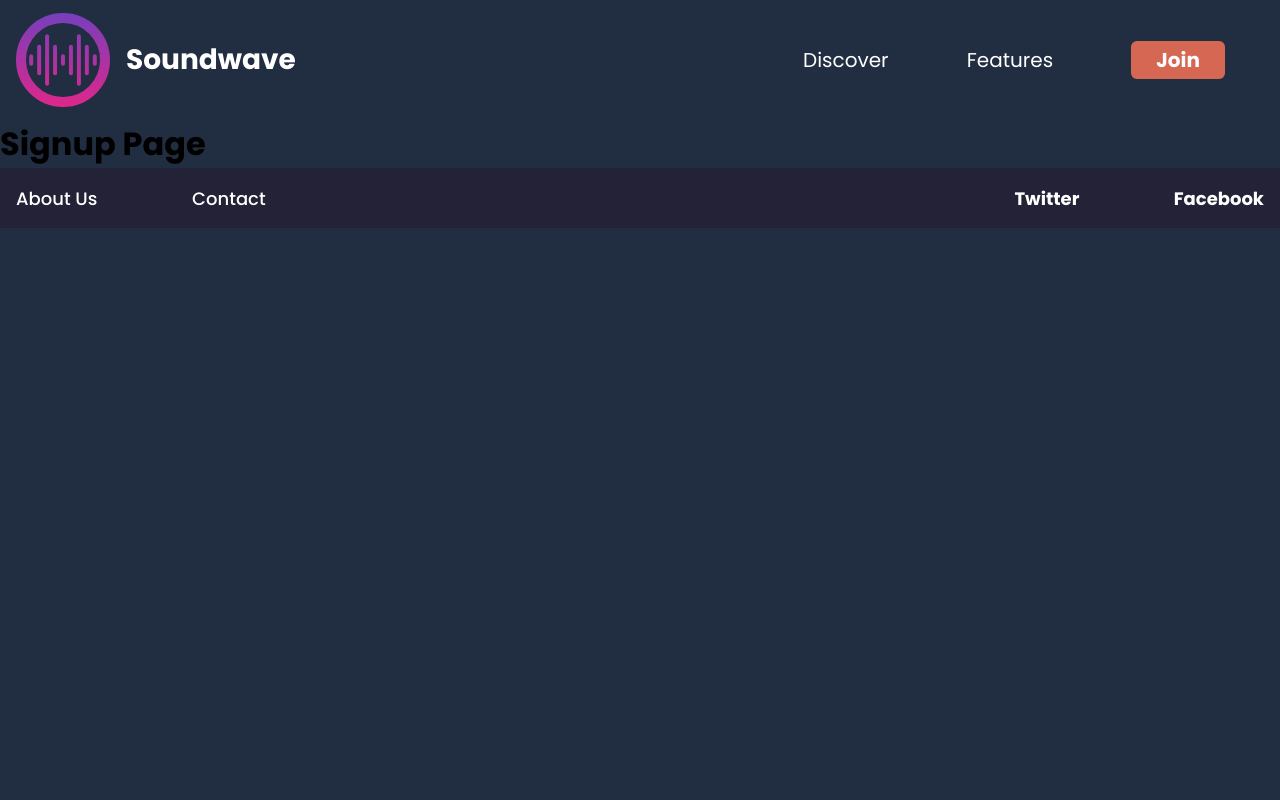
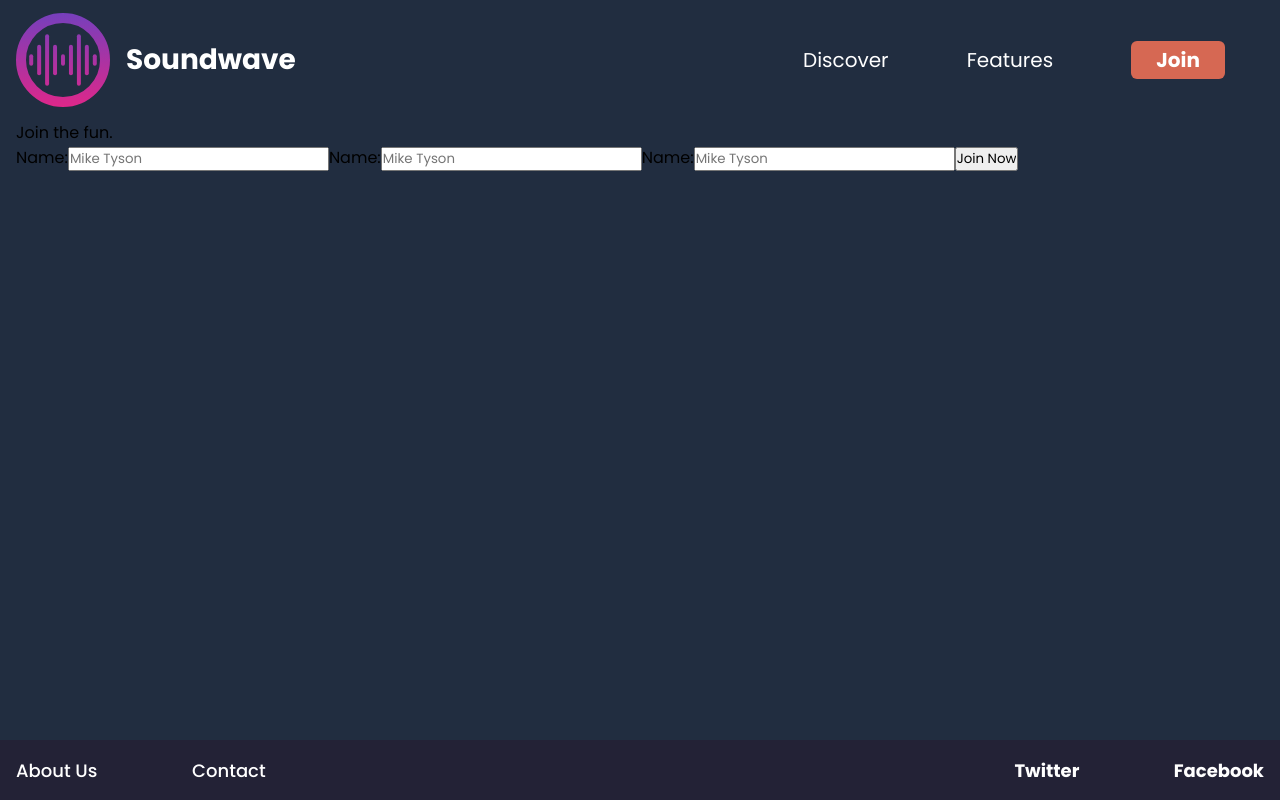
Before and after one commit to EtshD1/Soundwave, a React (Create React App) app: page /signup in a window 1280 px wide. Built offline with nearby package versions, Linux system fonts and the light colour scheme.

Commit message:
Add signup page content

```diff
--- a/src/App.jsx
+++ b/src/App.jsx
@@ -1,7 +1,7 @@
 import React from 'react';
 import { Route, BrowserRouter, Switch } from "react-router-dom";
 import "./Styles/main.css";
-import { Navbar, LandingPage, DiscoverPage, Footer, Features } from "./Components"
+import { Navbar, LandingPage, DiscoverPage, Footer, Features, SignUpPage } from "./Components"
 
 export default function App(props) {
   return (<>
@@ -9,7 +9,7 @@ export default function App(props) {
       <Navbar />
       <Switch>
         <Route path="/signup">
-          <h1>Signup Page</h1>
+          <SignUpPage />
           <Footer />
         </Route>
         <Route path="/features">
--- a/src/Components.jsx
+++ b/src/Components.jsx
@@ -3,5 +3,6 @@ import LandingPage from "./landingPage";
 import DiscoverPage from "./DiscoverPage";
 import Footer from "./Footer";
 import Features from "./Features";
+import SignUpPage from "./SignupPage";
 
-export { LandingPage, Navbar, DiscoverPage, Footer, Features };
+export { LandingPage, Navbar, DiscoverPage, Footer, Features, SignUpPage };
--- /dev/null
+++ b/src/SignupPage.jsx
@@ -0,0 +1,32 @@
+import React from "react";
+import Styles from "./Styles/signup.module.css";
+
+export default function SignUpPage() {
+  return (
+    <main>
+      <div>
+        Join the <span>fun</span>.
+      </div>
+      <div>
+        <Form />
+      </div>
+    </main>
+  );
+}
+
+function Form() {
+  return (
+    <form>
+      <label>Name:
+            <input type="text" placeholder="Mike Tyson" />
+      </label>
+      <label>Name:
+            <input type="text" placeholder="Mike Tyson" />
+      </label>
+      <label>Name:
+            <input type="text" placeholder="Mike Tyson" />
+      </label>
+      <input type="submit" value="Join Now" />
+    </form>
+  );
+}
```
Also changed, not shown: src/Styles/signup.module.css (added).
